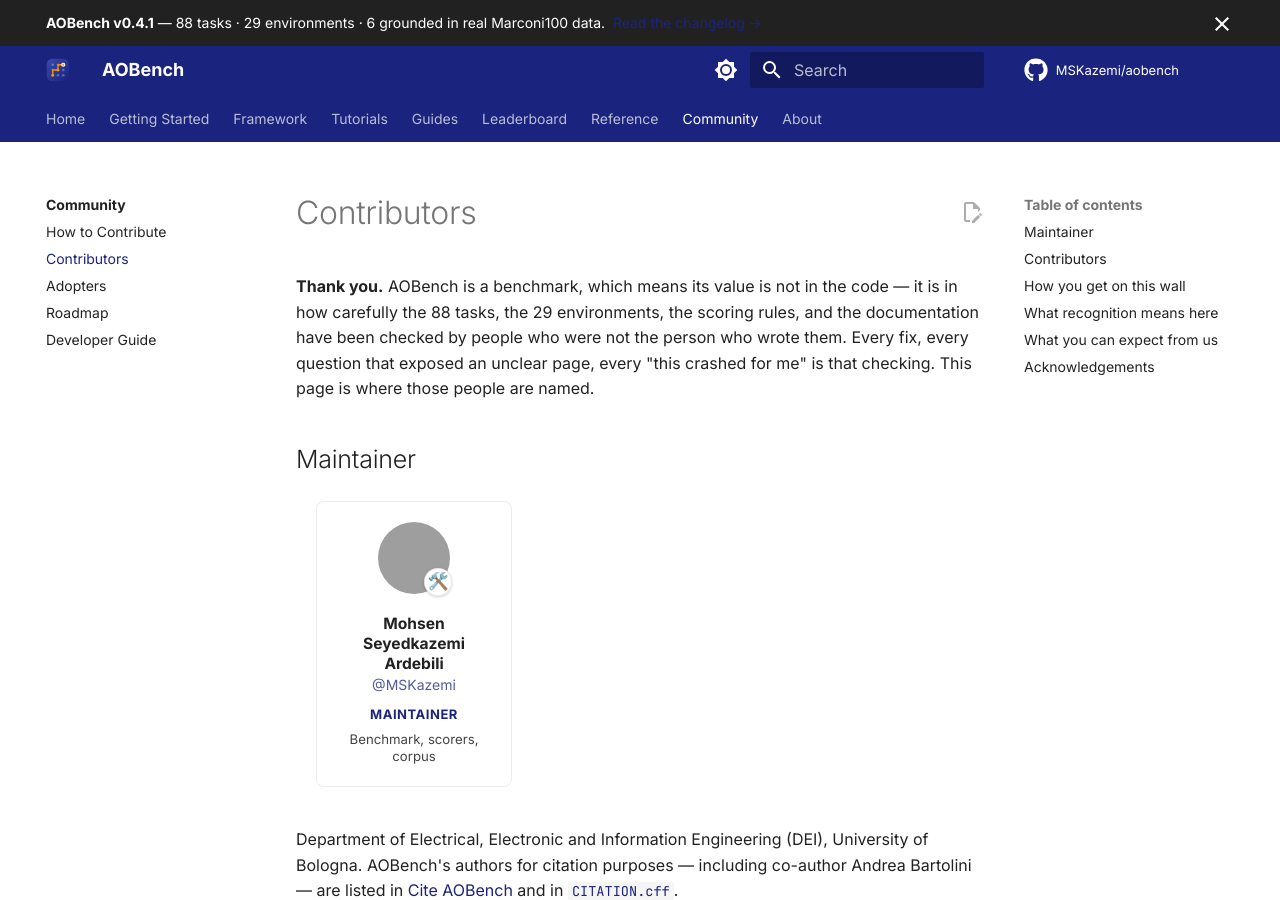
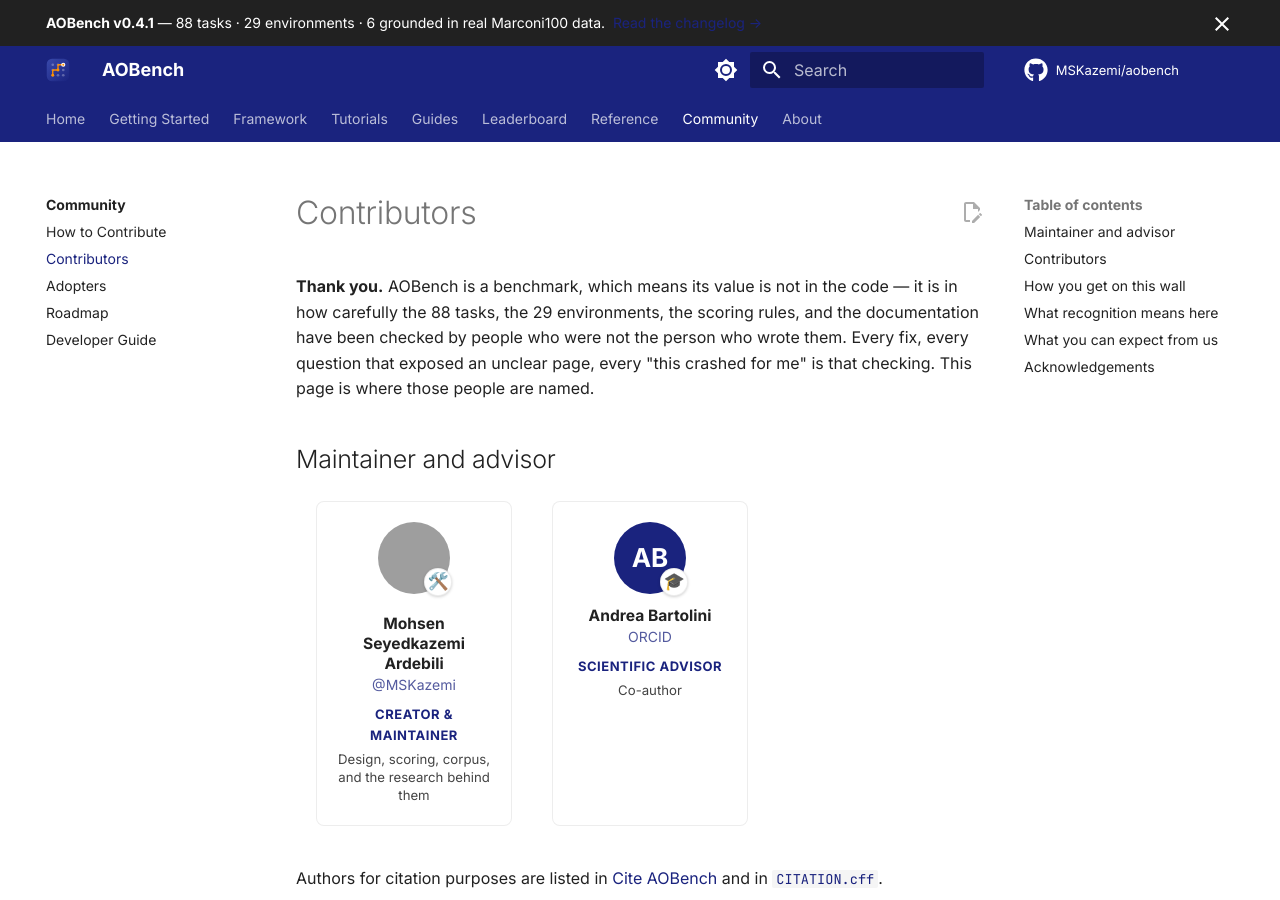
Before and after one commit to Barshana24/aobench, an MkDocs documentation site: the page built from docs/about/contributors.md, in a window 1280 px wide and 900 px high. Built offline with MkDocs 1.6.1 and Material for MkDocs 9.7.7, drawn with Linux system fonts in a browser that asks for light colours; comment, search, counter and statistics services are not loaded; the version menu is left out; grey boxes are pictures that could not be loaded.

Commit message:
docs(community): restore Andrea's card as scientific advisor, drop the affiliation line
Andrea Bartolini goes back on the page at Mohsen's decision, but not as a
maintainer: the label is 'Scientific advisor' with the tag 'Co-author', which is
what is actually true. AOBench is Mohsen's project including its scientific
direction, so his card now reads 'Creator & maintainer' with 'Design, scoring,
corpus, and the research behind them' -- the earlier split implied the science
sat with someone else, which it does not.

Section heading becomes 'Maintainer and advisor' so it describes both cards
honestly rather than calling one of them a maintainer by proximity.

The 'Department of Electrical, Electronic and Information Engineering (DEI),
University of Bologna' line is removed. A recognition page does not need an
institutional affiliation on it, and the citation record already carries the
authoritative version. Note that the site-wide schema.org author entity still
carries the affiliation on every page -- that is deliberate SEO entity markup
from the visibility pass, not page text, and it is untouched here.

Verified: `mkdocs build --strict` exit 0; five cards render with the intended
roles; no affiliation text remains in the page body.

```diff
--- a/docs/about/contributors.md
+++ b/docs/about/contributors.md
@@ -6,7 +6,7 @@
 question that exposed an unclear page, every "this crashed for me" is that checking. This
 page is where those people are named.
 
-## Maintainer
+## Maintainer and advisor
 
 <ul class="wall">
 <li>
@@ -16,14 +16,22 @@
   </span>
   <span class="wall-name">Mohsen Seyedkazemi Ardebili</span>
   <span class="wall-handle"><a href="https://github.com/MSKazemi">@MSKazemi</a></span>
-  <span class="wall-role">Maintainer</span>
-  <span class="wall-tag">Benchmark, scorers, corpus</span>
+  <span class="wall-role">Creator &amp; maintainer</span>
+  <span class="wall-tag">Design, scoring, corpus, and the research behind them</span>
+</li>
+<li>
+  <span class="wall-avatar">
+    <span class="wall-initials" aria-hidden="true">AB</span>
+    <span class="wall-badge" aria-hidden="true">🎓</span>
+  </span>
+  <span class="wall-name">Andrea Bartolini</span>
+  <span class="wall-handle"><a href="https://orcid.org/0000-0002-1148-2450">ORCID</a></span>
+  <span class="wall-role">Scientific advisor</span>
+  <span class="wall-tag">Co-author</span>
 </li>
 </ul>
 
-Department of Electrical, Electronic and Information Engineering (DEI), University of
-Bologna. AOBench's authors for citation purposes — including co-author Andrea Bartolini —
-are listed in [Cite AOBench](citation.md) and in
+Authors for citation purposes are listed in [Cite AOBench](citation.md) and in
 [`CITATION.cff`](https://github.com/MSKazemi/aobench/blob/main/CITATION.cff).
 
 ## Contributors
```
